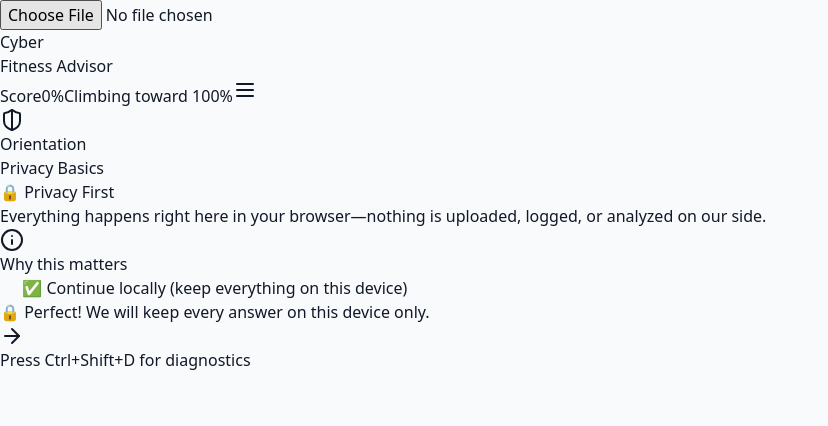
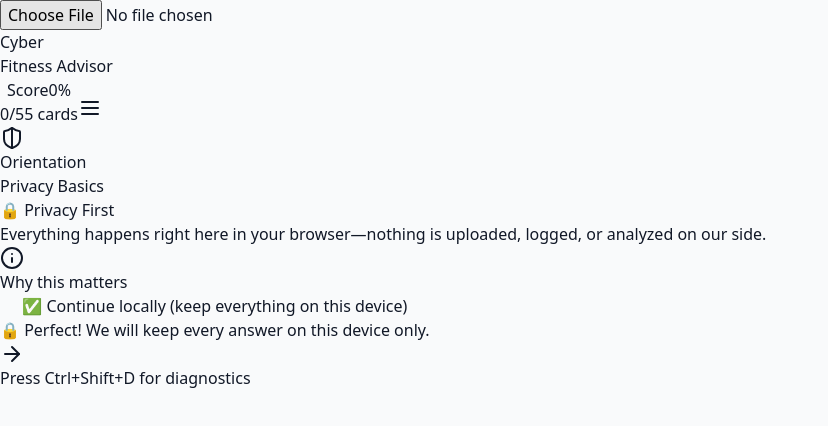
Before and after one commit to electricessence/Cyber-Fitness-Advisor, a React (Vite) app: page / in a window 1280 px wide. Shown: the top 426 px of the page, without its empty margins (0-828 px from the left). Built offline with nearby package versions, Linux system fonts and the light colour scheme.

Commit message:
feat: add progress bar to header score button
- Slim gradient bar (emerald→cyan) with 1s ease-out animation
- Shows X/Y cards counter for concrete motion feedback
- Proper progressbar ARIA role for accessibility
- 257/257 tests passing, build clean

```diff
--- a/src/App.tsx
+++ b/src/App.tsx
@@ -158,7 +158,7 @@ function App() {
                   <button
                     type="button"
                     onClick={() => setScoreDetailsOpen(true)}
-                    className="flex flex-col px-3 py-2 rounded-2xl bg-white/5 border border-white/10 text-left"
+                    className="flex flex-col px-3 py-2 rounded-2xl bg-white/5 border border-white/10 text-left min-w-[100px]"
                     aria-label="Open score details"
                   >
                     <span className="text-[10px] uppercase tracking-[0.35em] text-slate-400">Score</span>
@@ -166,7 +166,13 @@ function App() {
                       {Math.round(percentage)}
                       <span className="text-base text-slate-400 align-top ml-1">%</span>
                     </span>
-                    <span className="text-[11px] text-slate-400">Climbing toward 100%</span>
+                    <div className="w-full bg-white/10 rounded-full h-1.5 mt-1.5 overflow-hidden" role="progressbar" aria-valuenow={Math.round(percentage)} aria-valuemin={0} aria-valuemax={100} aria-label={`Protection score ${Math.round(percentage)} percent`}>
+                      <div
+                        className="h-full rounded-full bg-gradient-to-r from-emerald-400 to-cyan-400 transition-all duration-1000 ease-out"
+                        style={{ width: `${Math.min(Math.max(percentage, 2), 100)}%` }}
+                      />
+                    </div>
+                    <span className="text-[11px] text-slate-400 mt-1">{answeredQuestions}/{totalQuestions} cards</span>
                   </button>
                   <button
                     type="button"
```
